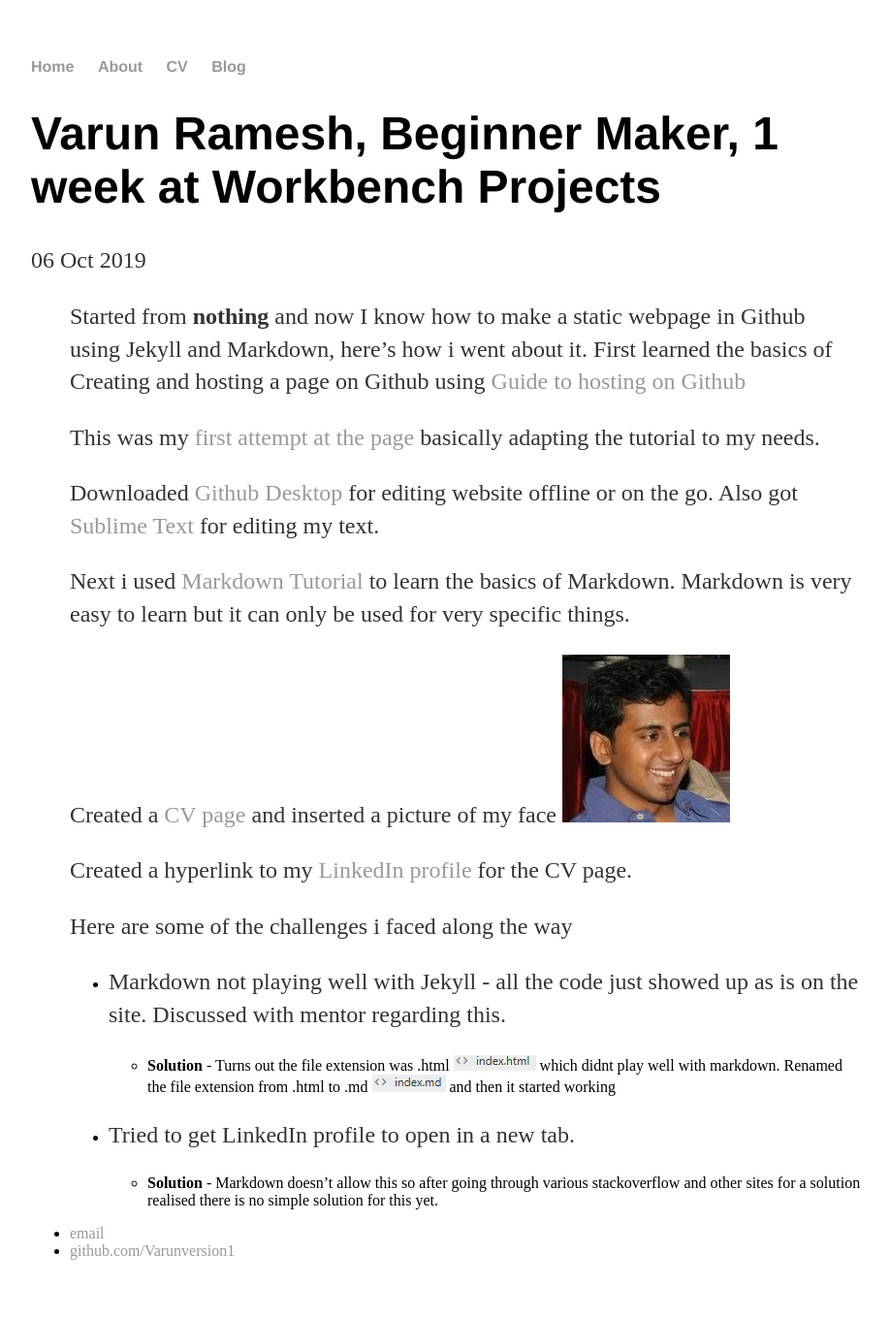
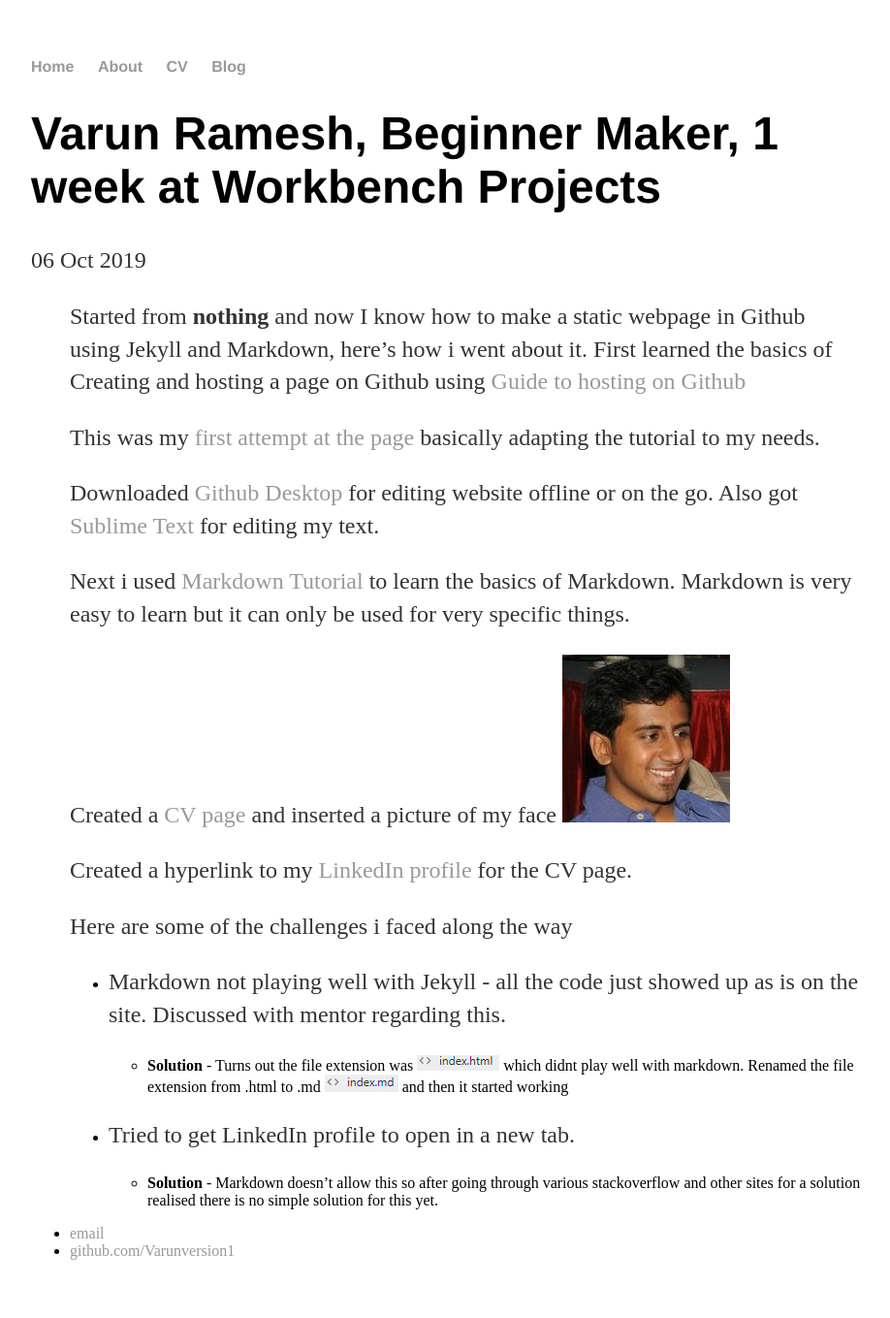
Before and after one commit to Varunversion1/Varunversion1.github.io, a Jekyll site: the page built from _posts/2019-10-06-varun-first-week.md, in a window 1280 px wide. Shown: the whole page at 97% size, without its empty margins (160-1078 px from the left). Built offline with Jekyll 4.4.1, drawn with Linux system fonts in a browser that asks for light colours.

Commit message:
Update 2019-10-06-varun-first-week.md

```diff
--- a/_posts/2019-10-06-varun-first-week.md
+++ b/_posts/2019-10-06-varun-first-week.md
@@ -22,7 +22,7 @@
 >
 > * Markdown not playing well with Jekyll - all the code just showed up as is on the site. Discussed with mentor regarding this.
 >
-    * **Solution** - Turns out the file extension was .html ![](/Images/Week01/Html.png) which didnt play well with markdown. Renamed the file extension from .html to .md ![](/Images/Week01/md.png) and then it started working
+    * **Solution** - Turns out the file extension was ![](/Images/Week01/Html.png) which didnt play well with markdown. Renamed the file extension from .html to .md ![](/Images/Week01/md.png) and then it started working
 >
 > * Tried to get LinkedIn profile to open in a new tab.
 >
```
